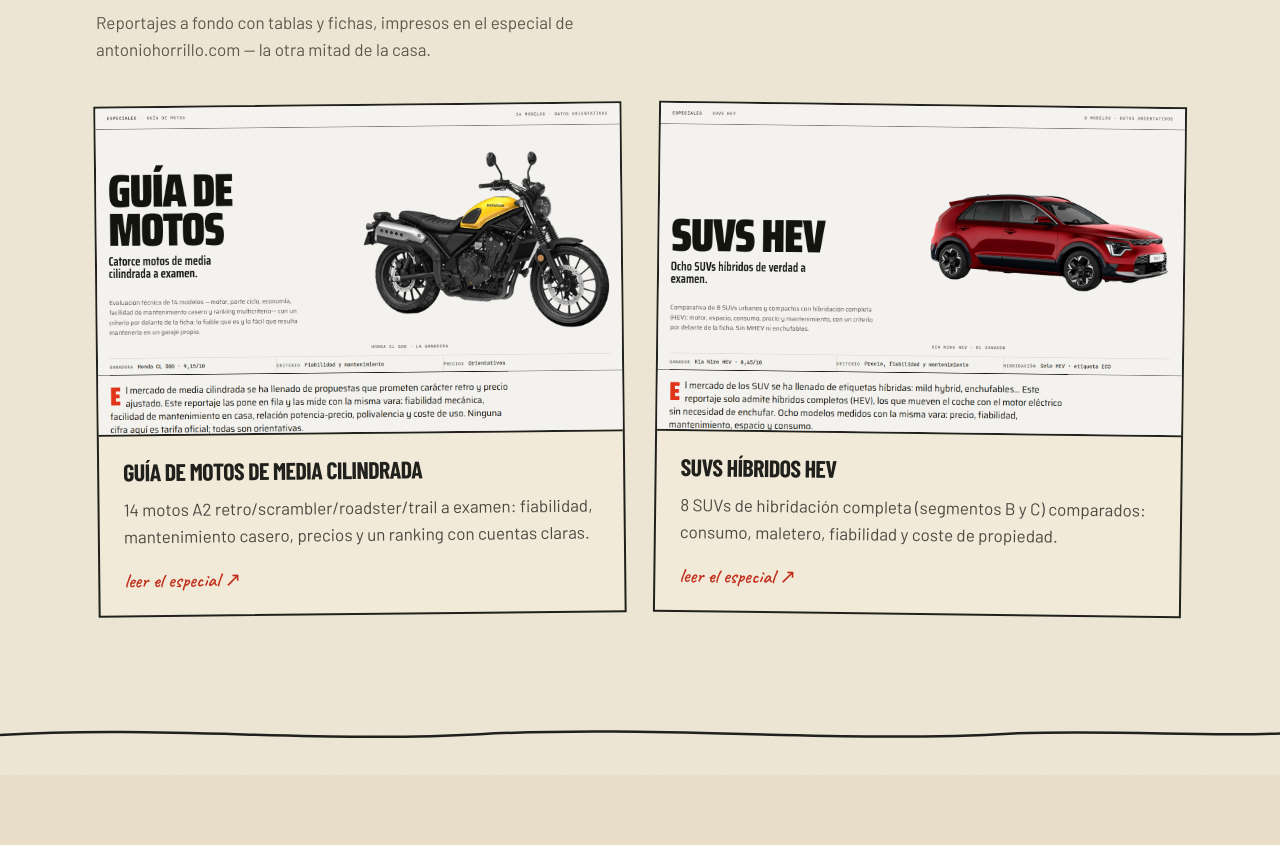
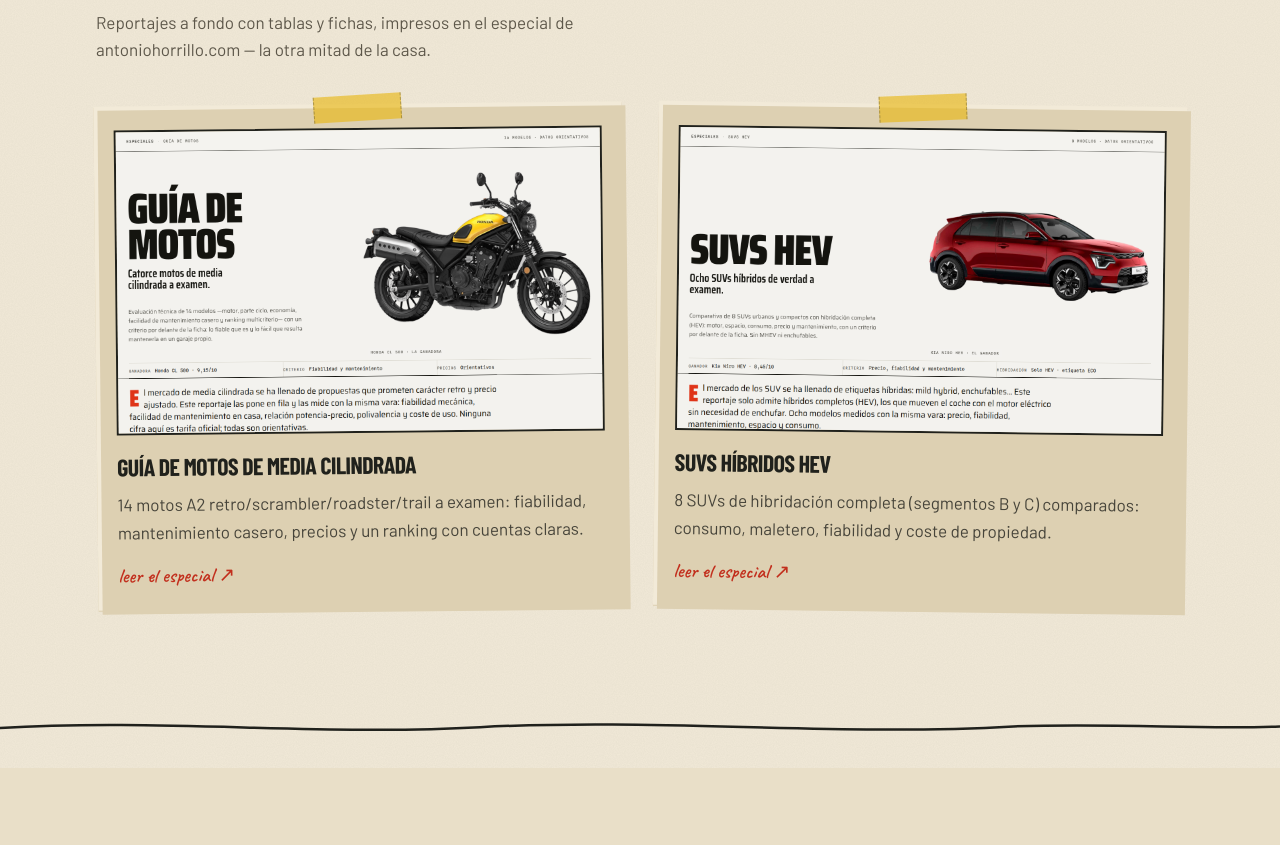
Before and after one commit to antoniohh/Tuanbyte, an Astro site: page / in a window 1280 px wide. Shown: the part 3020-3865 px from the top of the page. Built offline with nearby package versions, Linux system fonts and the light colour scheme; Astro itself is replaced by a stand-in of ours; no server answers; a web font is replaced by a local one.

Commit message:
Especiales: tarjetas con el tratamiento del hero (cinta, canto, foto montada, sin marco de tinta)

```diff
--- a/src/components/Especiales.astro
+++ b/src/components/Especiales.astro
@@ -38,23 +38,21 @@ const anexos = [
           <a
             href={a.href}
             class:list={[
-              "group block border-2 border-ink bg-paper",
+              "tape canto group block bg-paper px-5 pt-6 pb-5 shadow-[0_1px_0_0_var(--color-paper-3)]",
               i === 0 ? "rotate-[-0.6deg]" : "rotate-[0.7deg]",
             ]}
           >
             <img
               src={a.shot}
               alt={a.alt}
-              class="aspect-[16/10] w-full border-b-2 border-ink object-cover object-top"
+              class="aspect-[16/10] w-full border-2 border-ink object-cover object-top"
               loading="lazy"
             />
-            <div class="px-6 py-5">
-              <h3 class="font-display text-2xl font-bold uppercase tracking-tight text-ink group-hover:text-minium">
-                {a.title}
-              </h3>
-              <p class="mt-2 leading-relaxed text-ink/80">{a.text}</p>
-              <p class="mt-4 font-marker text-xl text-minium">leer el especial ↗</p>
-            </div>
+            <h3 class="mt-4 font-display text-2xl font-bold uppercase tracking-tight text-ink group-hover:text-minium">
+              {a.title}
+            </h3>
+            <p class="mt-2 leading-relaxed text-ink/80">{a.text}</p>
+            <p class="mt-4 font-marker text-xl text-minium">leer el especial ↗</p>
           </a>
         ))
       }
```
